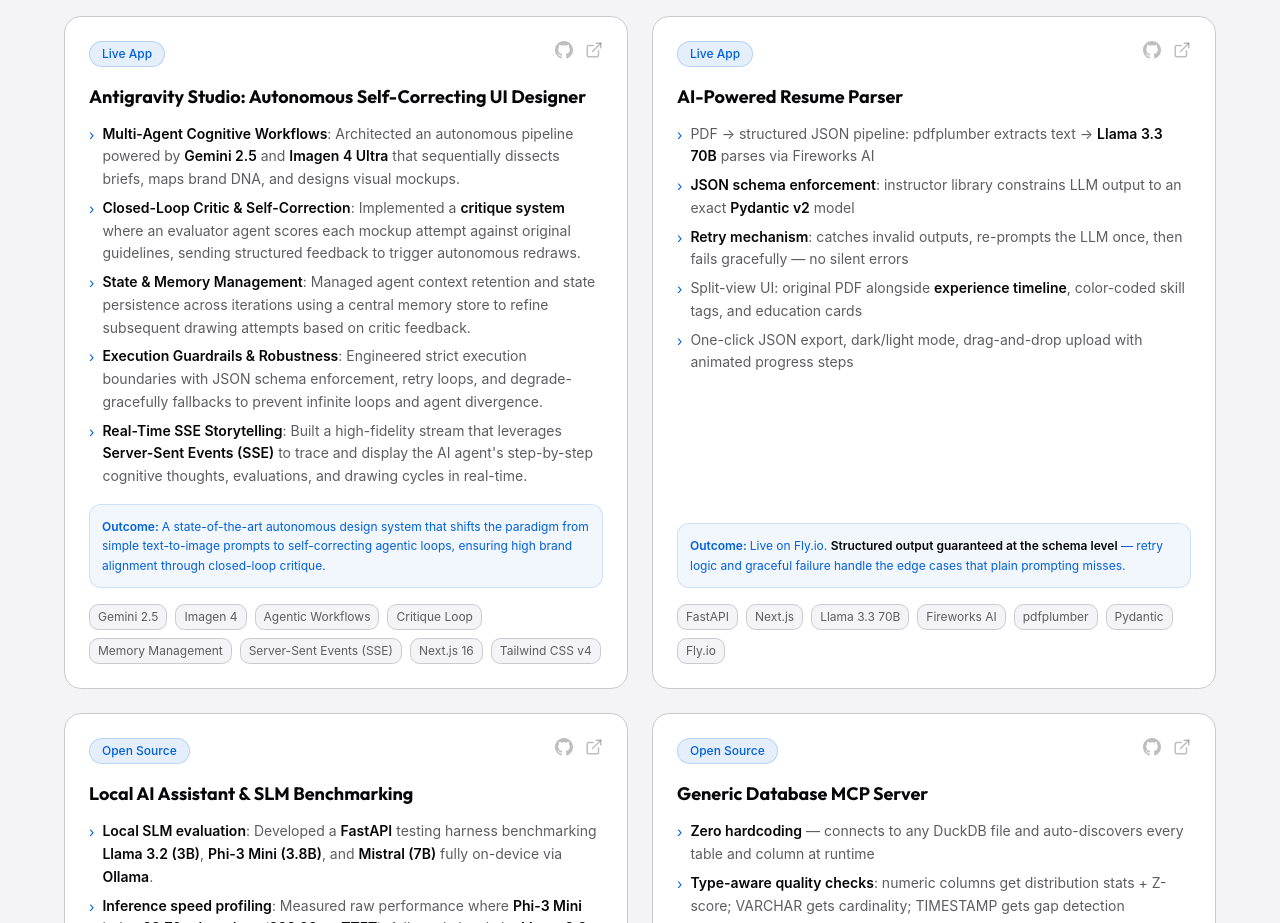
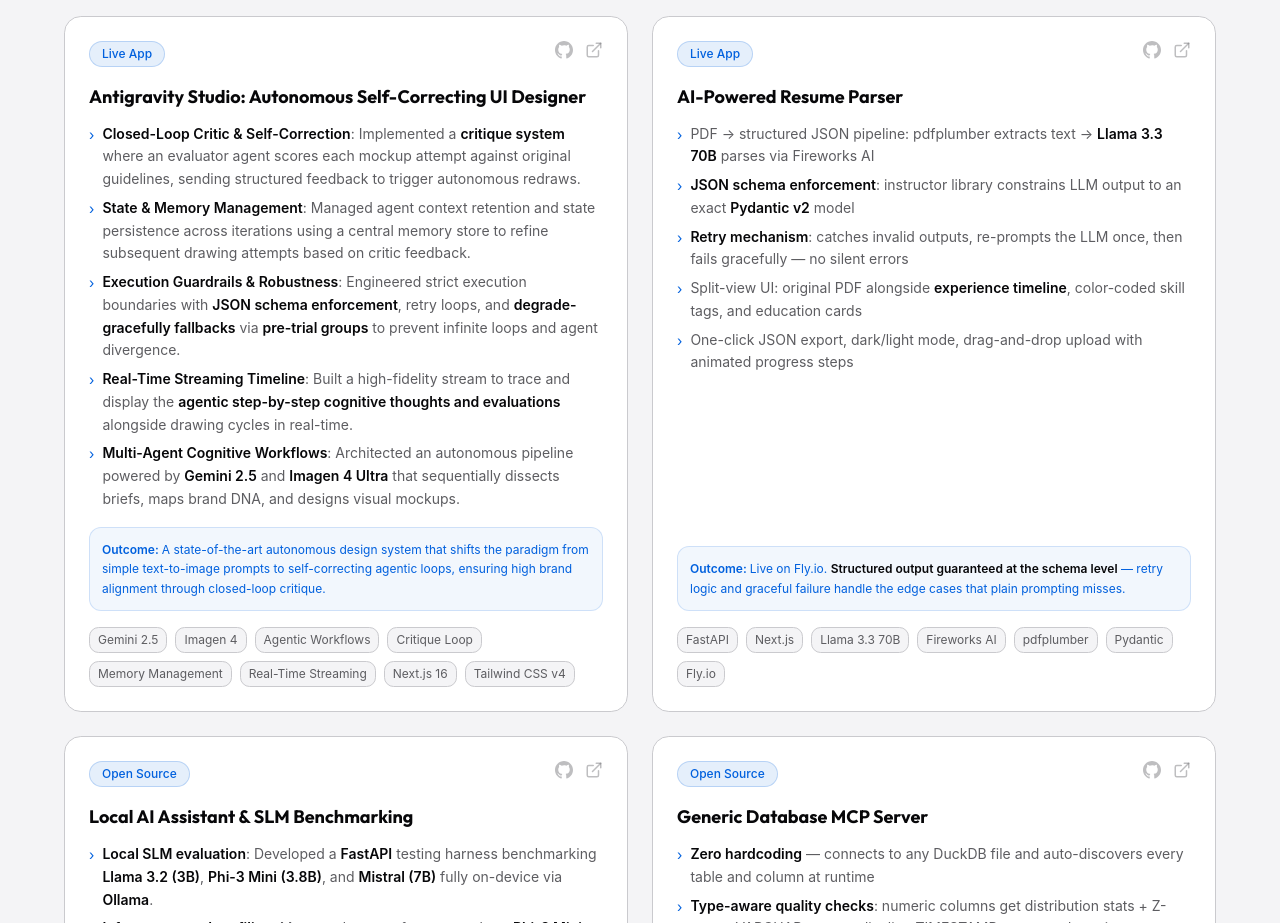
Before and after one commit to hargurjeet/portfolio, a Next.js app: page / in a window 1280 px wide. Shown: the part 3960-4883 px from the top of the page. Built offline with nearby package versions, Linux system fonts and the light colour scheme.

Commit message:
Polish Antigravity Studio project description - bold keywords and tech stack as last bullet

```diff
--- a/components/Projects.tsx
+++ b/components/Projects.tsx
@@ -9,15 +9,15 @@ const projects = [
   {
     title: "Antigravity Studio: Autonomous Self-Correcting UI Designer",
     description: [
-      "**Multi-Agent Cognitive Workflows**: Architected an autonomous pipeline powered by **Gemini 2.5** and **Imagen 4 Ultra** that sequentially dissects briefs, maps brand DNA, and designs visual mockups.",
       "**Closed-Loop Critic & Self-Correction**: Implemented a **critique system** where an evaluator agent scores each mockup attempt against original guidelines, sending structured feedback to trigger autonomous redraws.",
       "**State & Memory Management**: Managed agent context retention and state persistence across iterations using a central memory store to refine subsequent drawing attempts based on critic feedback.",
-      "**Execution Guardrails & Robustness**: Engineered strict execution boundaries with JSON schema enforcement, retry loops, and degrade-gracefully fallbacks to prevent infinite loops and agent divergence.",
-      "**Real-Time SSE Storytelling**: Built a high-fidelity stream that leverages **Server-Sent Events (SSE)** to trace and display the AI agent's step-by-step cognitive thoughts, evaluations, and drawing cycles in real-time.",
+      "**Execution Guardrails & Robustness**: Engineered strict execution boundaries with **JSON schema enforcement**, retry loops, and **degrade-gracefully fallbacks** via **pre-trial groups** to prevent infinite loops and agent divergence.",
+      "**Real-Time Streaming Timeline**: Built a high-fidelity stream to trace and display the **agentic step-by-step cognitive thoughts and evaluations** alongside drawing cycles in real-time.",
+      "**Multi-Agent Cognitive Workflows**: Architected an autonomous pipeline powered by **Gemini 2.5** and **Imagen 4 Ultra** that sequentially dissects briefs, maps brand DNA, and designs visual mockups.",
     ],
     outcome:
       "A state-of-the-art autonomous design system that shifts the paradigm from simple text-to-image prompts to self-correcting agentic loops, ensuring high brand alignment through closed-loop critique.",
-    tags: ["Gemini 2.5", "Imagen 4", "Agentic Workflows", "Critique Loop", "Memory Management", "Server-Sent Events (SSE)", "Next.js 16", "Tailwind CSS v4"],
+    tags: ["Gemini 2.5", "Imagen 4", "Agentic Workflows", "Critique Loop", "Memory Management", "Real-Time Streaming", "Next.js 16", "Tailwind CSS v4"],
     badge: "Live App",
     githubUrl: "https://github.com/hargurjeet/image-generator-nextjs",
     liveUrl: "https://hargurjeet.dev/Antigravitystudio",
```
